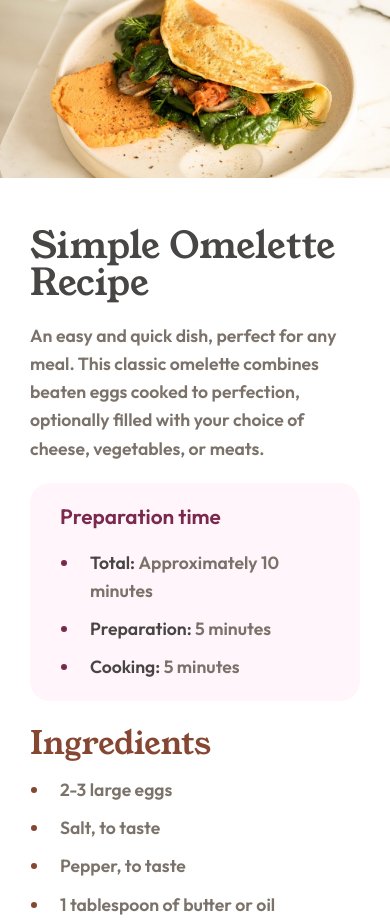
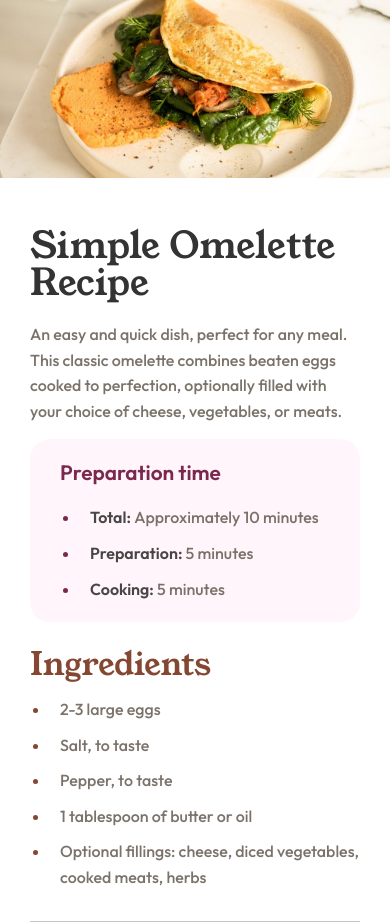
Before and after one commit to Luwispaul/Recipiepage, a plain HTML site: page index.html in a window 390 px wide. Shown: the top 922 px of the page. Drawn offline with Linux system fonts and the light colour scheme.

Commit message:
Updated the CSS file

```diff
--- a/styles.css
+++ b/styles.css
@@ -40,10 +40,11 @@ body {
 }
 
 .page-heading {
-  font-size: 220%;
+  font-family: "Young Serif", serif;
+  font-size: 320%;
   font-weight: 400;
-  font-family: " Young Serif", serif;
-  color: hsla(15, 4%, 18%, 0.884);
+  margin: 20px 0;
+  width: 100%;
 }
 
 div,
@@ -54,9 +55,9 @@ article {
 
 p,
 li {
-  font-size: 110%;
+  font-size: 120%;
   margin-bottom: 20px;
-  font-weight: 600;
+  font-weight: 550;
 }
 
 li {
@@ -83,16 +84,8 @@ table {
   box-sizing: border-box;
   margin-left: 20px;
 }
-.page-heading {
-  font-family: "Young Serif", serif;
-  font-size: 3.5rem;
-  font-weight: 400;
-  margin: 20px 0;
-  width: 100%;
-}
 
 .prep-time {
-  font-size: 100%;
   font-weight: 600;
   color: hsl(28, 10%, 39%);
   margin-bottom: 20px;
@@ -116,7 +109,6 @@ h4 {
 
 .li-title {
   color: hsla(15, 4%, 18%, 0.884);
-  font-size: 100%;
   font-weight: 600;
 }
 
@@ -131,10 +123,11 @@ h4 {
 table {
   width: 100%;
   margin: 0;
+  border-collapse: collapse;
 }
 
 td {
-  font-size: 110%;
+  font-size: 120%;
   padding: 20px 0 20px 40px;
   font-weight: 600;
   color: hsla(28, 10%, 39%, 0.904);
@@ -182,6 +175,14 @@ td {
     line-height: 1;
   }
 
+  p,
+  li,
+  td {
+    font-size: 100%;
+    margin-bottom: 15px;
+    font-weight: 500;
+  }
+
   .prep-time {
     padding: 20px 30px 10px 30px;
     margin-bottom: 20px;
```
